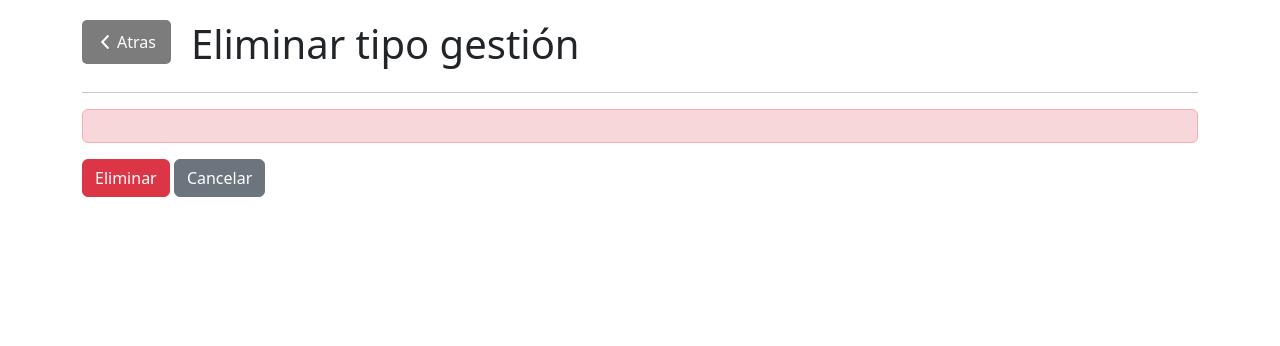
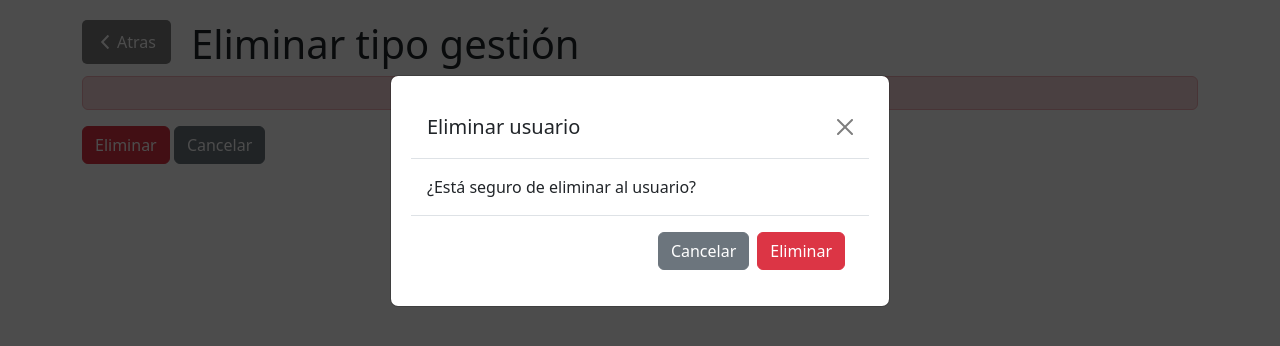
Before and after one commit to c-donnachie/js-inacap-3, a plain HTML site: page tipogestion/eliminar.html in a window 1280 px wide. Both pictures are taken after a click on the button "Eliminar". Drawn offline with nearby package versions, Linux system fonts and the light colour scheme; no server answers.

Commit message:
modificaciones en gestion

```diff
--- a/gestion/eliminar.html
+++ b/gestion/eliminar.html
@@ -3,30 +3,63 @@
 
 <head>
     <title>Eliminar</title>
+    <meta charset="UTF-8">
+    <meta name="viewport" content="width=device-width, initial-scale=1.0">
+    <link rel="stylesheet" href="../src/css/main.css">
+
+    <!-- Bootstrap -->
     <link href="https://cdn.jsdelivr.net/npm/bootstrap@5.3.3/dist/css/bootstrap.min.css" rel="stylesheet"
         integrity="sha384-QWTKZyjpPEjISv5WaRU9OFeRpok6YctnYmDr5pNlyT2bRjXh0JMhjY6hW+ALEwIH" crossorigin="anonymous">
-    <script src="https://cdn.jsdelivr.net/npm/bootstrap@5.3.3/dist/js/bootstrap.bundle.min.js"
-        integrity="sha384-YvpcrYf0tY3lHB60NNkmXc5s9fDVZLESaAA55NDzOxhy9GkcIdslK1eN7N6jIeHz"
-        crossorigin="anonymous"></script>
 </head>
 
 <body>
 
     <body onload="obtenerIdEliminar();">
+
         <div class="container">
-            <h1>Eliminar gestión</h1>
-            <hr>
+            <div class="container_goBack"">
+              <go-back></go-back>
+              <h1>Eliminar gestión</h1>
+            </div>
 
             <div class="alert alert-danger" id="lbl_eliminar">
 
             </div>
-            <input type="button" value="Eliminar" class="btn btn-danger" onclick="eliminarGestion();">
+            <input type="button" class="btn btn-danger" value="Eliminar" data-bs-toggle="modal"
+            data-bs-target="#confirmUpdateModal">
             <input type="button" value="Cancelar" class="btn btn-secondary" onclick="javascript:history.back();">
+        </div>
 
+            <!--Modal de confirmacion-->
+    <div class="modal fade" id="confirmUpdateModal" tabindex="-1" aria-labelledby="confirmUpdateModalLabel"
+    aria-hidden="true">
+    <div class="modal-dialog">
+        <div class="modal-content">
+            <div class="modal-header">
+                <h5 class="modal-title" id="confirmUpdateModalLabel">Eliminar usuario</h5>
+                <button type="button" class="btn-close" data-bs-dismiss="modal" aria-label="Close"></button>
+            </div>
+            <div class="modal-body">
+                ¿Está seguro de eliminar está gestion?
+            </div>
+            <div class="modal-footer">
+                <button type="button" class="btn btn-secondary" data-bs-dismiss="modal">Cancelar</button>
+                <button type="button" class="btn btn-danger" onclick="eliminarGestion();">Eliminar</button>
+
+                <div id="alert-container"></div>
+            </div>
         </div>
+    </div>
+</div>
 
         <!-- Script -->
         <script src="../src/js/gestion.js"></script>
+        <script src="../src/components/go_back/go_back.js"></script>
+
+        <!-- Script bootstrap -->
+        <script src="https://cdn.jsdelivr.net/npm/bootstrap@5.3.3/dist/js/bootstrap.bundle.min.js"
+            integrity="sha384-YvpcrYf0tY3lHB60NNkmXc5s9fDVZLESaAA55NDzOxhy9GkcIdslK1eN7N6jIeHz"
+            crossorigin="anonymous"></script>
 
     </body>
 
--- a/src/js/tipogestion.js
+++ b/src/js/tipogestion.js
@@ -153,23 +153,18 @@ function eliminarTipoGestion() {
   }
 
   fetch("http://144.126.210.74:8080/api/tipo_gestion/" + g_id_tipo_gestion, requestOptions)
-    .then(response => {
+    .then((response) => {
       if (response.status == 200) {
         location.href = "listar.html";
-      } else {
-        return response.json().then(data => {
-          if (data.error && data.error.code === "ER_ROW_IS_REFERENCED_2") {
-            alert("No se puede eliminar el tipo de gestión porque está siendo utilizado en gestiones.");
-          } else {
-            alert(`Error: ${data.message || 'No se pudo eliminar la gestión'}`);
-          }
-          throw new Error(data.message || 'No se pudo eliminar la gestión');
-        });
+      }
+      if (response.status == 400) {
+        mostrarAlerta("No se puede eliminar el tipo de gestion, debido a que sus datos estan relacionado a otros", "danger")
       }
     })
-    .then(result => console.log(result))
-    .catch(error => console.error('Error:', error));
+    .then((result) => console.log(result))
+    .catch((error) => console.error(error));
 }
+
 
 function obtenerFechaHora() {
   let fechaActual = new Date();
--- a/tipogestion/eliminar.html
+++ b/tipogestion/eliminar.html
@@ -19,14 +19,34 @@
           <h1>Eliminar tipo gestión</h1>
         </div>
 
-        <hr>
-
         <div class=" alert alert-danger" id="lbl_eliminar">
 
         </div>
-        <input type="button" value="Eliminar" class="btn btn-danger" onclick="eliminarTipoGestion();">
+        <input type="button" class="btn btn-danger" value="Eliminar" data-bs-toggle="modal"
+            data-bs-target="#confirmUpdateModal">
         <input type="button" value="Cancelar" class="btn btn-secondary" onclick="javascript:history.back();">
+    </div>
 
+    <!--Modal de confirmacion-->
+    <div class="modal fade" id="confirmUpdateModal" tabindex="-1" aria-labelledby="confirmUpdateModalLabel"
+        aria-hidden="true">
+        <div class="modal-dialog">
+            <div class="modal-content">
+                <div class="modal-header">
+                    <h5 class="modal-title" id="confirmUpdateModalLabel">Eliminar usuario</h5>
+                    <button type="button" class="btn-close" data-bs-dismiss="modal" aria-label="Close"></button>
+                </div>
+                <div class="modal-body">
+                    ¿Está seguro de eliminar al usuario?
+                </div>
+                <div class="modal-footer">
+                    <button type="button" class="btn btn-secondary" data-bs-dismiss="modal">Cancelar</button>
+                    <button type="button" class="btn btn-danger" onclick="eliminarTipoGestion();">Eliminar</button>
+
+                    <div id="alert-container"></div>
+                </div>
+            </div>
+        </div>
     </div>
 
     <!-- Script -->
```
Also changed, not shown: gestion/crear.html (+6 -7 lines).
